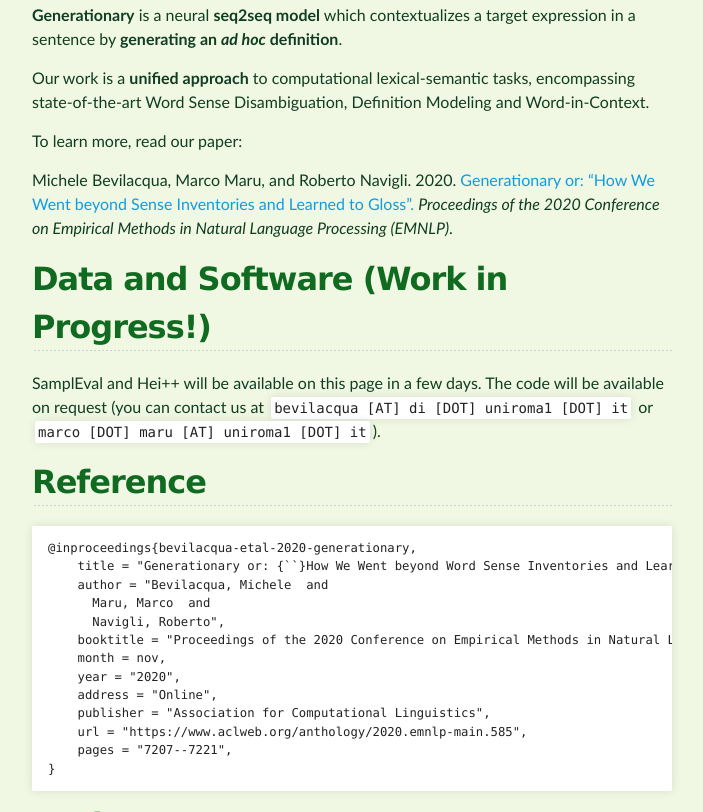
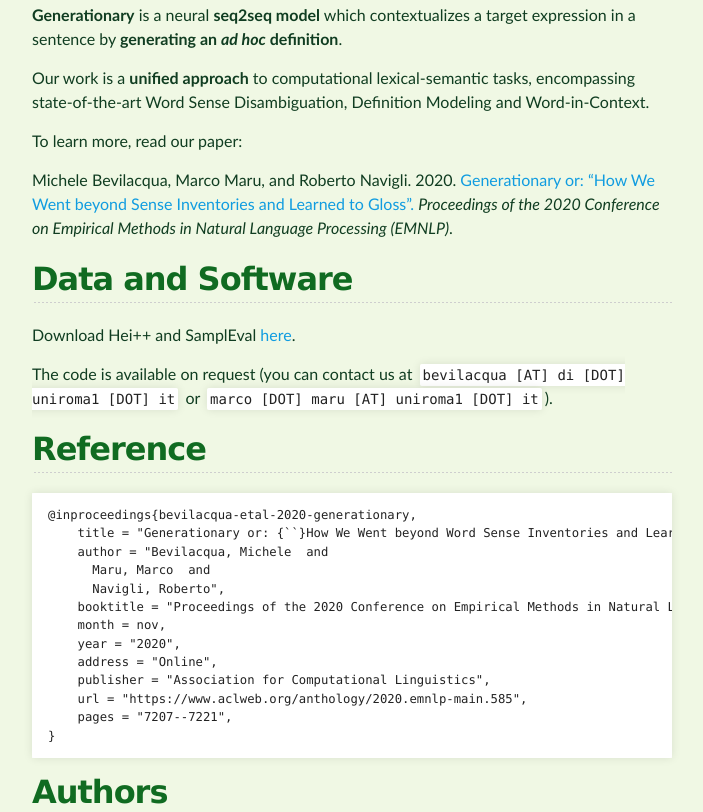
Before and after one commit to SapienzaNLP/generationary-web, a Jekyll site: the page built from index.md, in a window 1280 px wide and 900 px high, scrolled down 320 px, cut to the strip 0-812 px from the top of the window. Shown: the whole strip, without its empty margins (288-991 px from the left). Built offline with Jekyll 4.4.1, drawn with Linux system fonts in a browser that asks for light colours.

Commit message:
Update index.md

````diff
--- a/index.md
+++ b/index.md
@@ -11,8 +11,10 @@ To learn more, read our paper:
 
 Michele Bevilacqua, Marco Maru, and Roberto Navigli. 2020. [Generationary or: “How We Went beyond Sense Inventories and Learned to Gloss”.](https://www.aclweb.org/anthology/2020.emnlp-main.585.pdf) *Proceedings of the 2020 Conference on Empirical Methods in Natural Language Processing (EMNLP)*.
 
-## Data and Software (Work in Progress!)
-SamplEval and Hei++ will be available on this page in a few days. The code will be available on request (you can contact us at `bevilacqua [AT] di [DOT] uniroma1 [DOT] it` or `marco [DOT] maru [AT] uniroma1 [DOT] it`).
+## Data and Software
+Download Hei++ and SamplEval [here](res/HEI++1.0_SamplEval.zip).
+
+The code is available on request (you can contact us at `bevilacqua [AT] di [DOT] uniroma1 [DOT] it` or `marco [DOT] maru [AT] uniroma1 [DOT] it`).
 
 ## Reference
 ```
````
